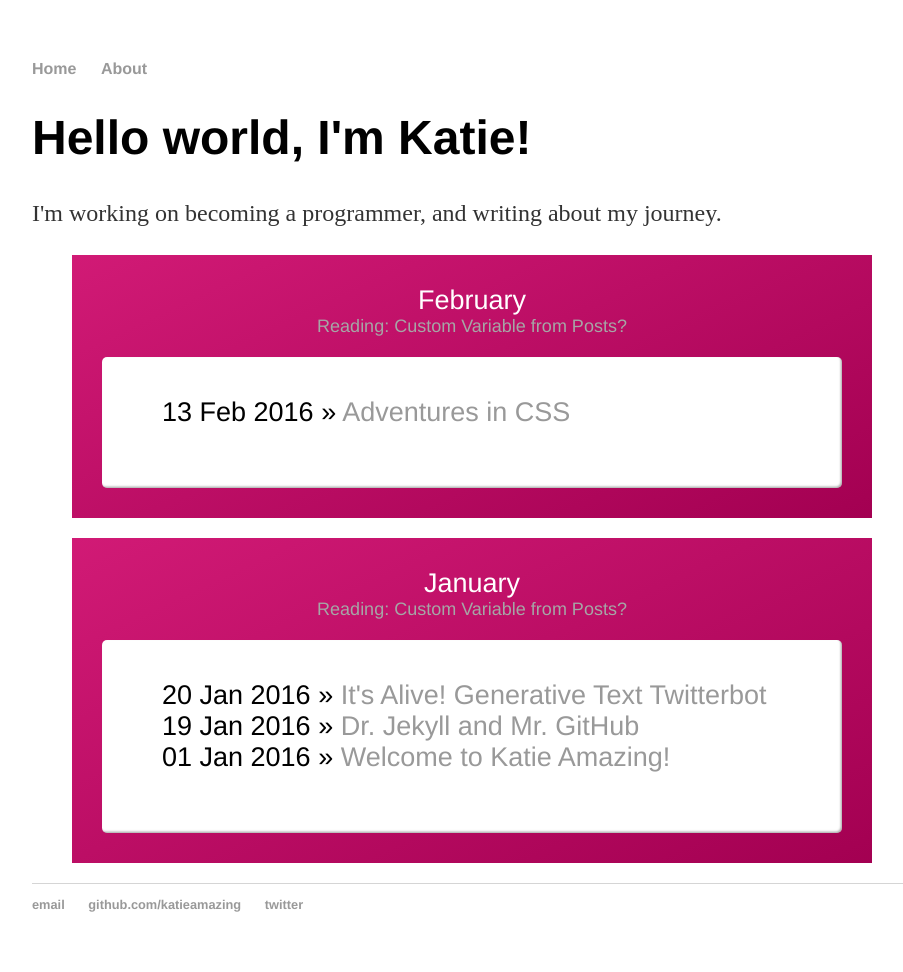
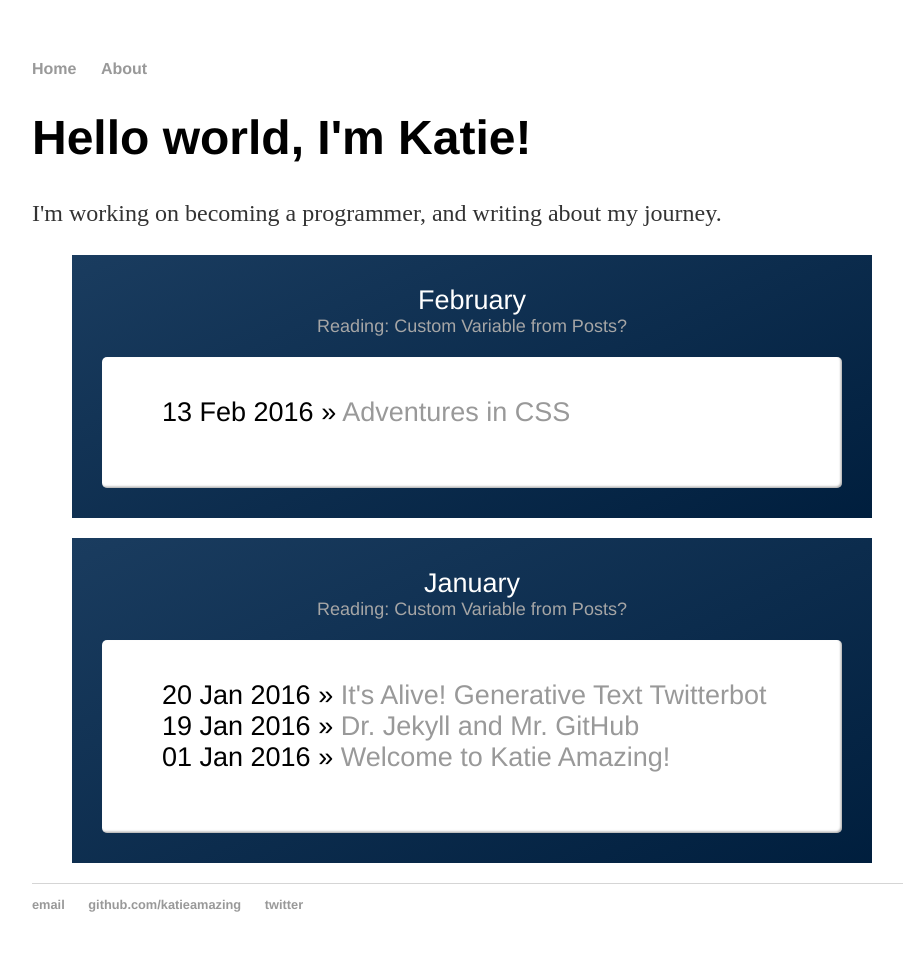
Before and after one commit to katieamazing/katieamazing.github.io, a Jekyll site: the page built from index.html, in a window 1280 px wide. Shown: the whole page, without its empty margins (160-1063 px from the left). Built offline with Jekyll 4.4.1, drawn with Linux system fonts in a browser that asks for light colours.

Commit message:
Update main.css

```diff
--- a/css/main.css
+++ b/css/main.css
@@ -38,7 +38,7 @@ figure.month {
   color: #000000;
   text-align: center;
   font-size: 18px;
-  background-color: #cc0066;
+  background-color: #00264d;
   padding: 30px;
   background-image: linear-gradient(-25deg, rgba(0, 0, 0, 0.2) 0%, rgba(255, 255, 255, 0.1) 100%);
   -webkit-box-sizing: border-box;
```
